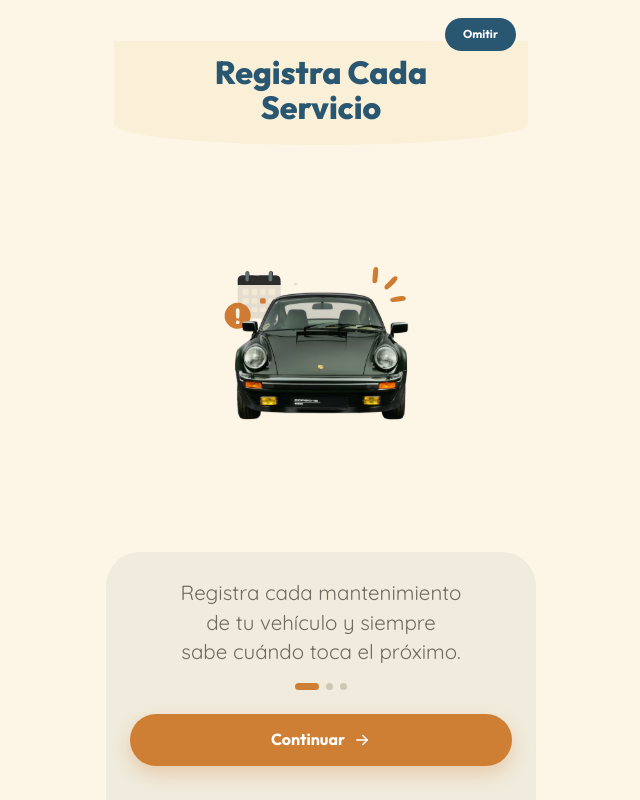
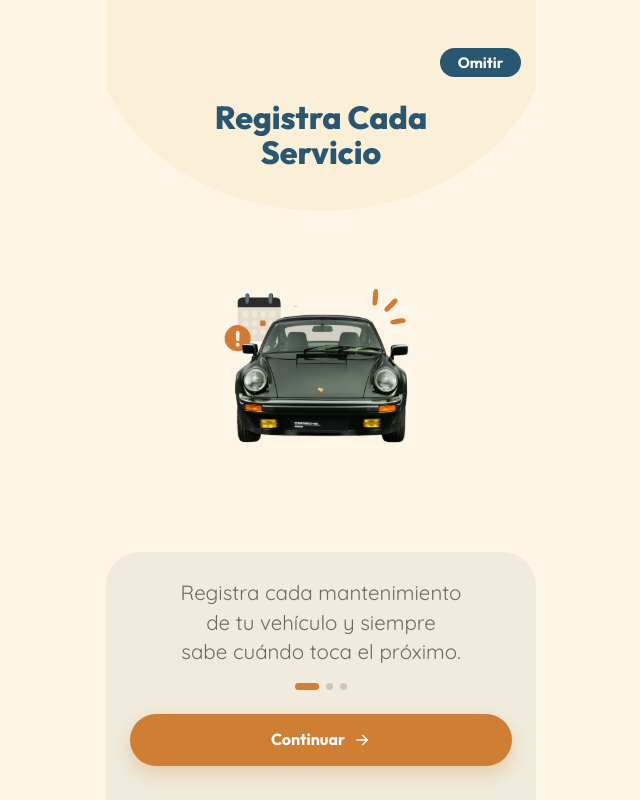
Before and after one commit to jpcaicedo/Bita-Platform, a Next.js app in the folder frontend/: page /bienvenida in a window 1280 px wide. Shown: the whole page, without its empty margins (319-959 px from the left). Built offline with nearby package versions, Linux system fonts and the light colour scheme.

Commit message:
fix(onboarding): elipse del encabezado a todo el ancho y botón Omitir como en el Figma

```diff
--- a/frontend/src/app/(auth)/bienvenida/onboarding.css
+++ b/frontend/src/app/(auth)/bienvenida/onboarding.css
@@ -1,37 +1,67 @@
 .g-onb {
+  position: relative;
+  isolation: isolate;
   display: flex;
   flex-direction: column;
   min-height: 100dvh;
-  padding: 18px 20px 0;
+  padding: 48px 20px 0;
   overflow-x: hidden;
+  overflow-x: clip;
   background: var(--g-crema);
 }
 
+/* Elipse clara detrás del título (Figma "Ellipse 59": 418 × 367 en un
+   marco de 393, desde x = -12 e y = -156). Es más ancha que la pantalla
+   para que cubra todo el ancho y su borde de arriba queda fuera. */
+.g-onb::before {
+  content: '';
+  position: absolute;
+  z-index: 0;
+  top: -156px;
+  left: -12px;
+  width: calc(100% + 25px);
+  height: 367px;
+  border-radius: 50%;
+  background: #faf0d8;
+  pointer-events: none;
+}
+
+.g-onb--2::before {
+  top: -144px;
+  left: -13px;
+}
+
+.g-onb--3::before {
+  top: -137px;
+  left: -14px;
+}
+
 .g-onb-top {
+  position: relative;
+  z-index: 3;
   display: flex;
   justify-content: flex-end;
-  min-height: 30px;
-  z-index: 3;
+  min-height: 29px;
 }
 
 .g-onb-skip {
-  padding: 8px 18px;
+  margin-right: -5px;
+  padding: 5.5px 17.7px;
+  line-height: 18px;
   border: 0;
   border-radius: var(--g-radio-pill);
   background: var(--g-azul);
   color: var(--g-blanco);
   font-family: var(--g-font-display);
-  font-size: 0.72rem;
+  font-size: 15px;
   font-weight: 700;
 }
 
 .g-onb-arch {
   position: relative;
   z-index: 1;
-  margin: -10px -12px 0;
-  padding: 14px 26px 20px;
-  border-radius: 0 0 50% 50% / 0 0 20% 20%;
-  background: #faf0d8;
+  margin-top: 23px;
+  padding-bottom: 20px;
   text-align: center;
 }
 
--- a/frontend/src/app/(auth)/bienvenida/page.tsx
+++ b/frontend/src/app/(auth)/bienvenida/page.tsx
@@ -74,7 +74,7 @@ async function OnboardingContent({
   const isLast = stepIndex === STEPS.length - 1;
 
   return (
-    <main className="g-onb">
+    <main className={`g-onb g-onb--${stepIndex + 1}`}>
       <div className="g-onb-top">
         <form action={completeOnboardingAction}>
           <button type="submit" className="g-onb-skip">
```
